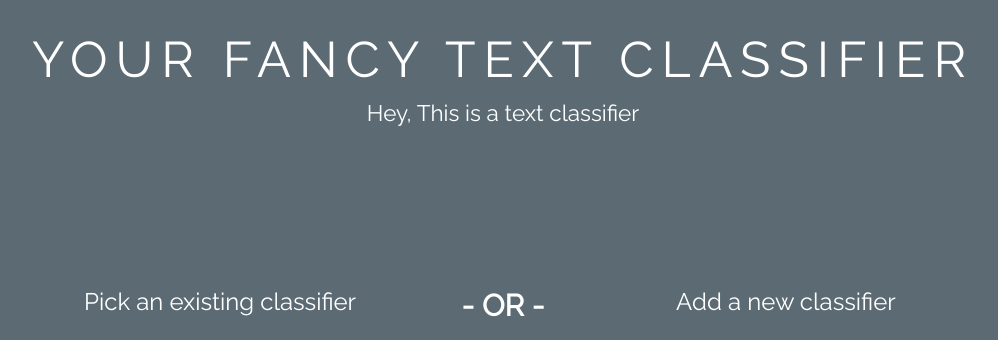
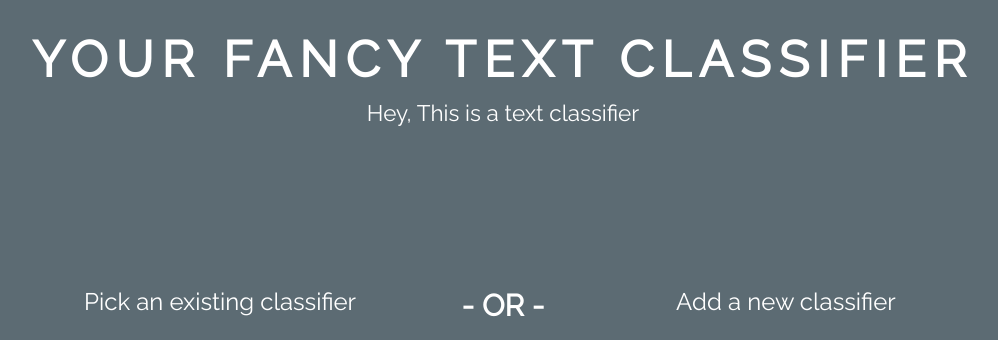
Before and after one commit to django-text-classifier/django_text_classifier, a Django app: page / in a window 1280 px wide. Shown: the part 130-470 px from the top of the page, without its empty margins (137-1135 px from the left). Run offline with Django 3.2, Linux system fonts and the light colour scheme; parts of the project's set-up code (start-up, migrations or seed data) failed here and were passed over; some libraries are stand-ins or nearby versions.

Commit message:
bold h1 tag

```diff
--- a/classifier/templates/classifier/index.html
+++ b/classifier/templates/classifier/index.html
@@ -5,7 +5,7 @@
 <div class="site-wrapper">
   <div class="container">
     <div class="text-content">
-      <h1 class="title">your fancy text classifier</h1>
+      <h1 class="title"><b>your fancy text classifier</b></h1>
       <p class="description">
         Hey, This is a text classifier
       </p>
```
